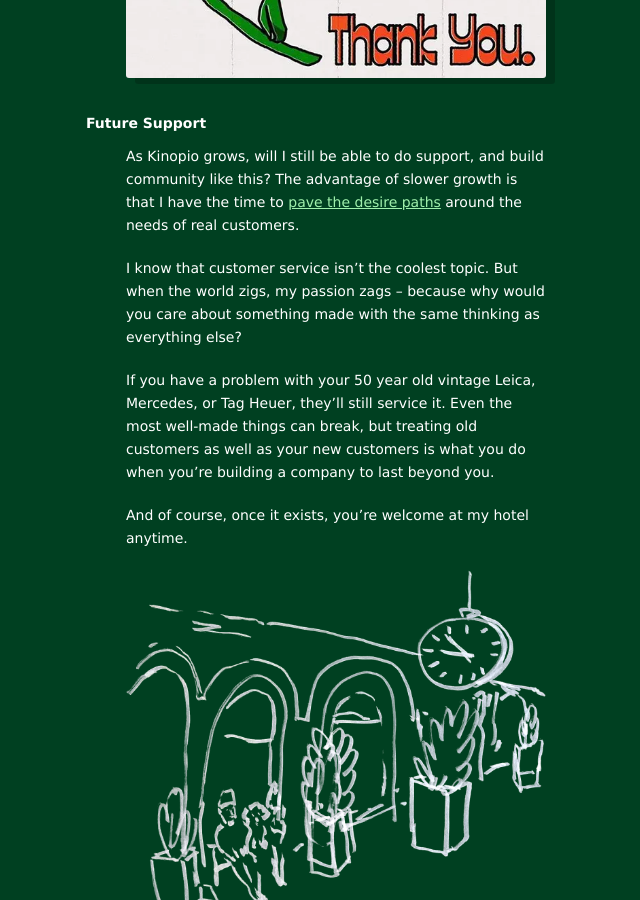
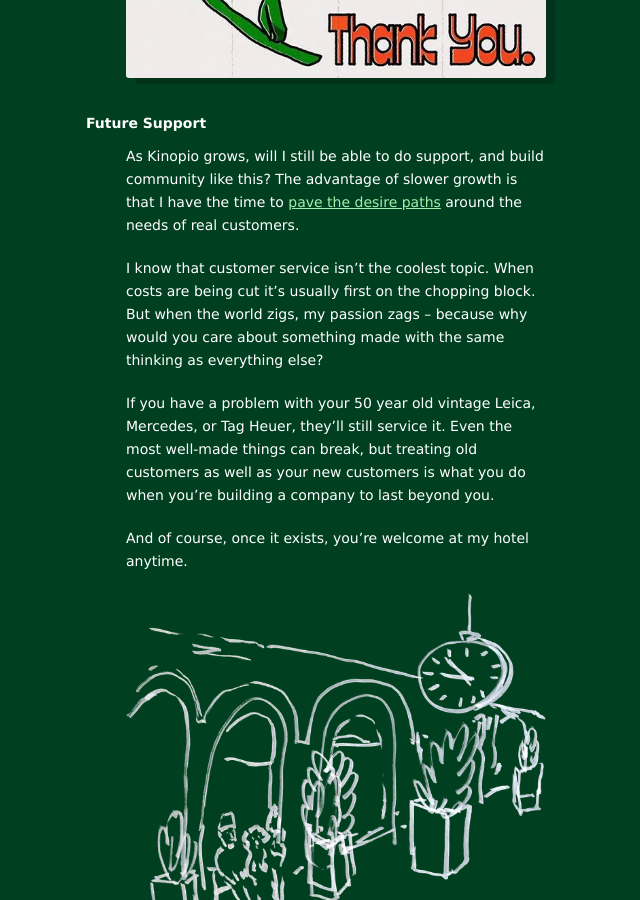
Before and after one commit to pketh/pketh.github.io, a Jekyll site: the page built from _posts/2025-07-28-support-community.md, in a window 1280 px wide and 900 px high, scrolled down 6544 px. Shown: the whole window, without its empty margins (444-1084 px from the left). Built offline with Jekyll 4.4.1, drawn with Linux system fonts in a browser that asks for light colours.

Commit message:
post edits2

```diff
--- a/_posts/2025-07-28-support-community.md
+++ b/_posts/2025-07-28-support-community.md
@@ -134,7 +134,7 @@ If you had to choose between chat or a forum, you should choose a forum. But if
 
 As Kinopio grows, will I still be able to do support, and build community like this? The advantage of slower growth is that I have the time to [pave the desire paths](https://99percentinvisible.org/article/least-resistance-desire-paths-can-lead-better-design) around the needs of real customers.
 
-I know that customer service isn’t the coolest topic. But when the world zigs, my passion zags – because why would you care about something made with the same thinking as everything else?
+I know that customer service isn’t the coolest topic. When costs are being cut it's usually first on the chopping block. But when the world zigs, my passion zags – because why would you care about something made with the same thinking as everything else?
 
 If you have a problem with your 50 year old vintage Leica, Mercedes, or Tag Heuer, they’ll still service it. Even the most well-made things can break, but treating old customers as well as your new customers is what you do when you’re building a company to last beyond you.
 
```
